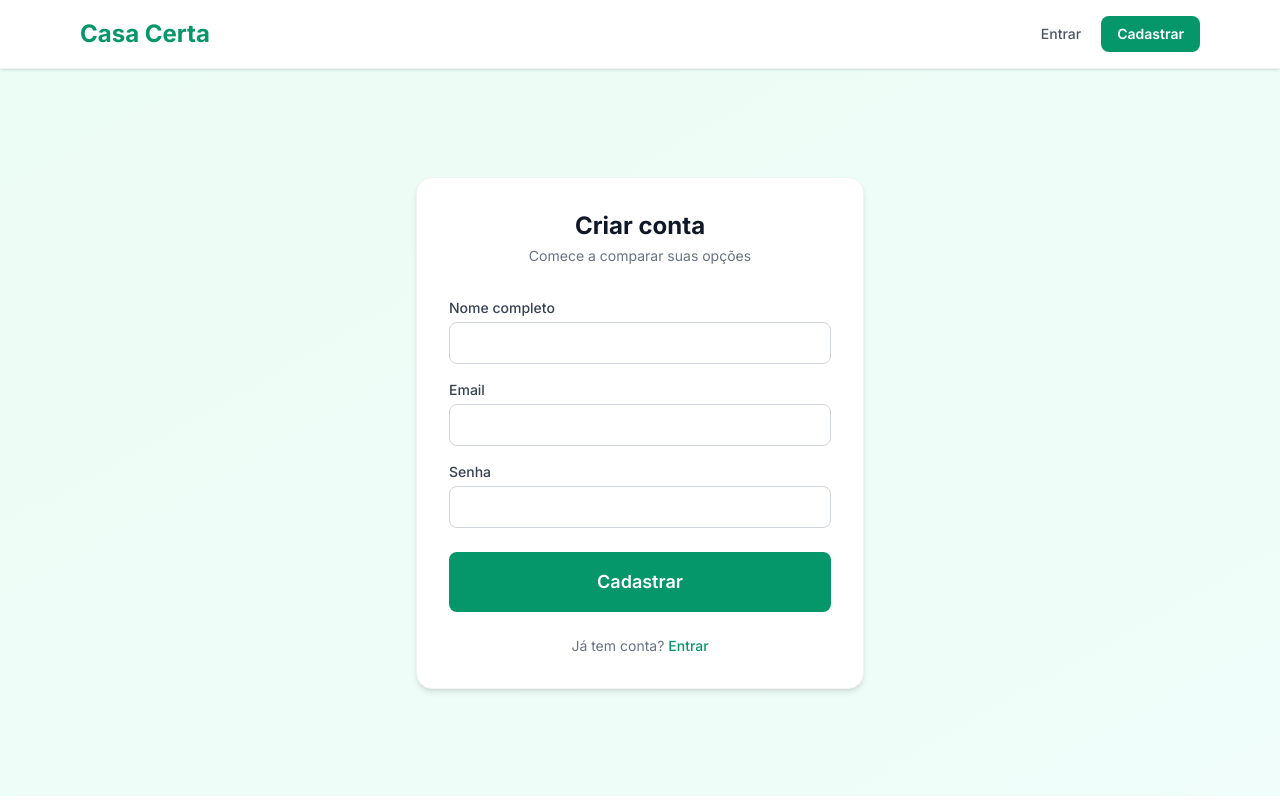
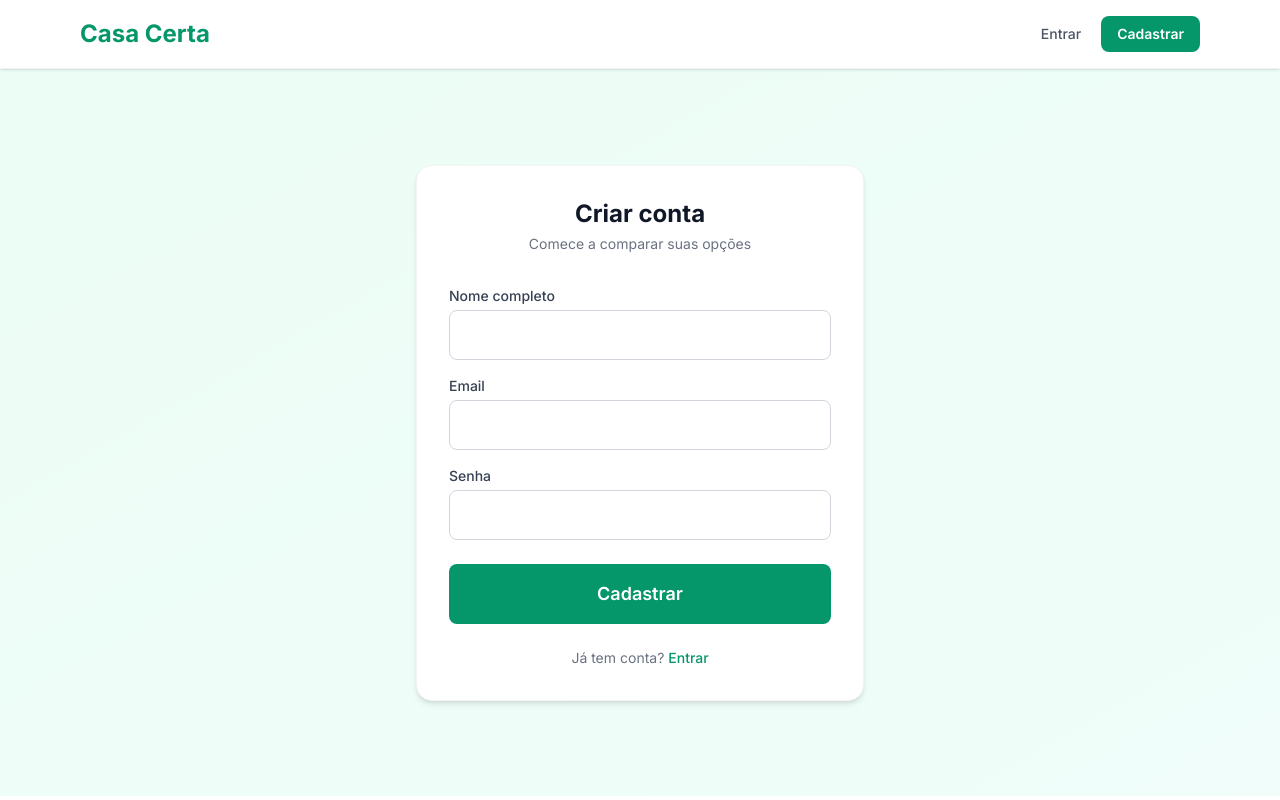
Before and after one commit to GuilhermeEijiY/SimuladorCasaCerta, a React (Vite) app in the folder Frontend/: page /register in a window 1280 px wide. Built offline with nearby package versions, Linux system fonts and the light colour scheme; no server answers.

Commit message:
consistencia visual

```diff
--- a/Frontend/src/components/ui/Input.tsx
+++ b/Frontend/src/components/ui/Input.tsx
@@ -1,5 +1,4 @@
 import { InputHTMLAttributes, useId } from "react";
-import React from "react";
 
 interface InputProps extends InputHTMLAttributes<HTMLInputElement> {
   label: string;
@@ -11,6 +10,7 @@ export function Input({
   error,
   className = "",
   id,
+  onFocus,
   ...props
 }: InputProps) {
   const generatedId = useId();
@@ -23,13 +23,17 @@ export function Input({
         {label}
       </label>
       <input
-        className={`px-3 py-2 border rounded-lg focus:outline-none focus:ring-2 focus:ring-blue-500 transition-colors ${
-          error ? "border-red-500 focus:ring-red-500" : "border-gray-300"
-        } ${className}`}
+        id={inputId}
+        aria-invalid={error ? true : undefined}
+        aria-describedby={error ? errorId : undefined}
         onFocus={(e) => {
-          e.target.select(); // Seleciona o texto todo ao clicar!
-          if (props.onFocus) props.onFocus(e);
+          e.target.select();
+          onFocus?.(e);
         }}
+        className={`px-4 py-3 border rounded-lg bg-white text-gray-900 transition-colors placeholder:text-gray-400 focus:outline-none focus:ring-2 focus:border-transparent ${error
+            ? "border-red-500 focus:ring-red-500"
+            : "border-gray-300 focus:ring-brand-500"
+          } ${className}`}
         {...props}
       />
       {error && (
```
